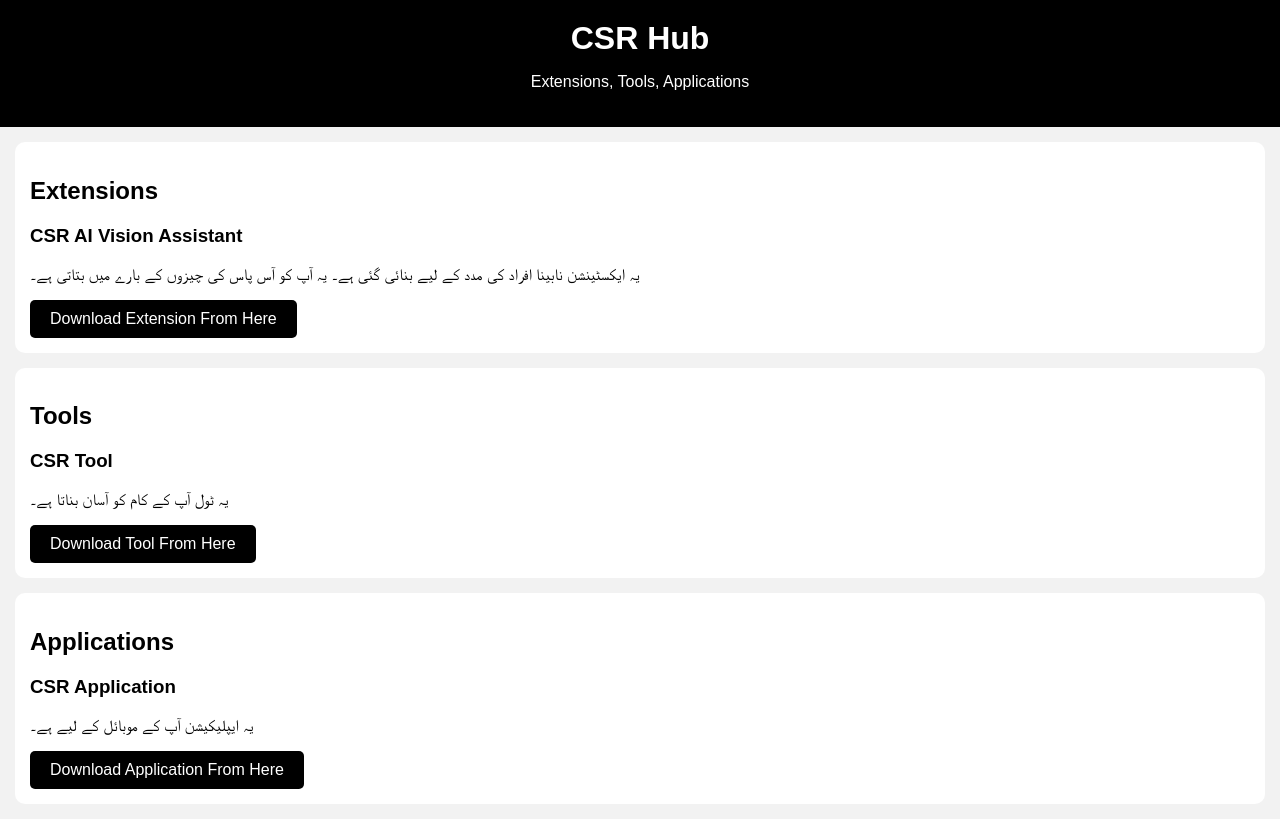
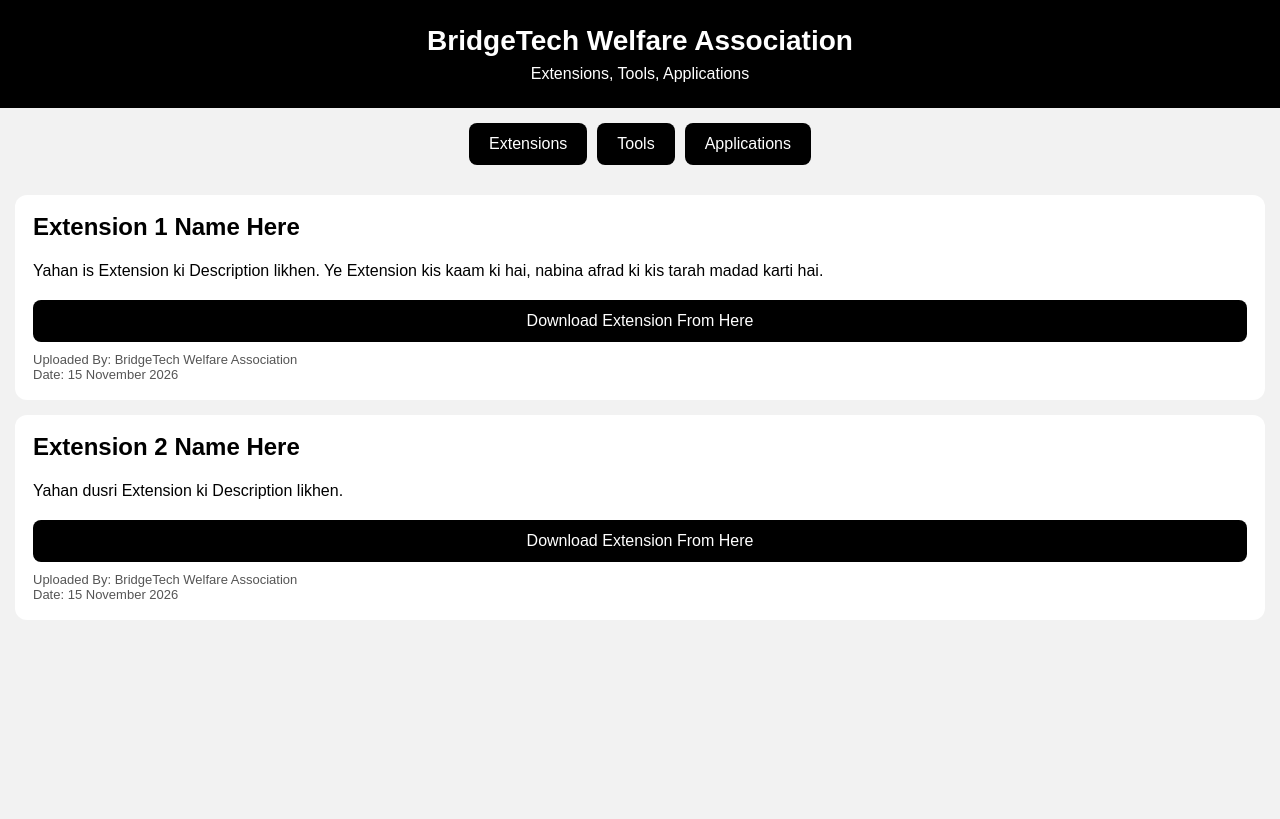
Before and after one commit to bridgetechwelfare-web/bridgetechwelfare-web.github.io, a plain HTML site: page index.html in a window 1280 px wide. Drawn offline with Linux system fonts and the light colour scheme.

Commit message:
Update index.html

```diff
--- a/index.html
+++ b/index.html
@@ -1,49 +1,79 @@
 <!DOCTYPE html>
-<html lang="ur">
+<html lang="en">
 <head>
 <meta charset="UTF-8">
 <meta name="viewport" content="width=device-width, initial-scale=1.0">
-<title>CSR Hub - Extensions, Tools, Applications</title>
+<title>BridgeTech Welfare Association</title>
 <style>
-body{font-family:Arial; background:#f2f2f2; text-align:center; margin:0; padding:0}
-header{background:#000; color:#fff; padding:20px}
-h1{margin:0}
-.box{background:#fff; margin:15px; padding:15px; border-radius:10px; text-align:left}
-h2{color:#000}
-button{background:#000; color:#fff; padding:10px 20px; border:none; border-radius:5px; font-size:16px}
-a{color:#fff; text-decoration:none}
+body{font-family:Arial,sans-serif;background:#f2f2f2;margin:0;padding:0}
+.header{background:#000;color:#fff;text-align:center;padding:25px 15px}
+.header h1{margin:0;font-size:28px}
+.header p{margin:8px 0 0 0}
+.menu{display:flex;justify-content:center;gap:10px;padding:15px;flex-wrap:wrap}
+.menu button{background:#000;color:#fff;border:none;padding:12px 20px;border-radius:8px;font-size:16px;cursor:pointer}
+.card{background:#fff;margin:15px;border-radius:12px;padding:18px}
+.card h2{margin:0 0 8px 0}
+.card p{line-height:1.7}
+.down{display:block;background:#000;color:#fff;text-align:center;padding:12px;border-radius:8px;text-decoration:none;margin-top:12px;font-size:16px}
+.meta{font-size:13px;color:#555;margin-top:10px}
+.hidden{display:none}
 </style>
 </head>
 <body>
 
-<header>
-<h1>CSR Hub</h1>
+<div class="header">
+<h1>BridgeTech Welfare Association</h1>
 <p>Extensions, Tools, Applications</p>
-</header>
-
-<!-- Extensions -->
-<div class="box">
-<h2>Extensions</h2>
-<h3>CSR AI Vision Assistant</h3>
-<p>یہ ایکسٹینشن نابینا افراد کی مدد کے لیے بنائی گئی ہے۔ یہ آپ کو آس پاس کی چیزوں کے بارے میں بتاتی ہے۔</p>
-<button><a href="CSR-AI-Vision-Assistant.zip">Download Extension From Here</a></button>
 </div>
 
-<!-- Tools -->
-<div class="box">
-<h2>Tools</h2>
-<h3>CSR Tool</h3>
-<p>یہ ٹول آپ کے کام کو آسان بناتا ہے۔</p>
-<button><a href="#">Download Tool From Here</a></button>
+<div class="menu">
+<button onclick="show('ext')">Extensions</button>
+<button onclick="show('tools')">Tools</button>
+<button onclick="show('apps')">Applications</button>
 </div>
 
-<!-- Applications -->
-<div class="box">
-<h2>Applications</h2>
-<h3>CSR Application</h3>
-<p>یہ ایپلیکیشن آپ کے موبائل کے لیے ہے۔</p>
-<button><a href="#">Download Application From Here</a></button>
+<div id="ext">
+<div class="card">
+<h2>Extension 1 Name Here</h2>
+<p>Yahan is Extension ki Description likhen. Ye Extension kis kaam ki hai, nabina afrad ki kis tarah madad karti hai.</p>
+<a class="down" href="#">Download Extension From Here</a>
+<div class="meta">Uploaded By: BridgeTech Welfare Association<br>Date: 15 November 2026</div>
 </div>
+
+<div class="card">
+<h2>Extension 2 Name Here</h2>
+<p>Yahan dusri Extension ki Description likhen.</p>
+<a class="down" href="#">Download Extension From Here</a>
+<div class="meta">Uploaded By: BridgeTech Welfare Association<br>Date: 15 November 2026</div>
+</div>
+</div>
+
+<div id="tools" class="hidden">
+<div class="card">
+<h2>Tool 1 Name Here</h2>
+<p>Yahan Tool ki Description likhen.</p>
+<a class="down" href="#">Download Tool From Here</a>
+<div class="meta">Uploaded By: BridgeTech Welfare Association<br>Date: 15 November 2026</div>
+</div>
+</div>
+
+<div id="apps" class="hidden">
+<div class="card">
+<h2>Application 1 Name Here</h2>
+<p>Yahan Application ki Description likhen.</p>
+<a class="down" href="#">Download Application From Here</a>
+<div class="meta">Uploaded By: BridgeTech Welfare Association<br>Date: 15 November 2026</div>
+</div>
+</div>
+
+<script>
+function show(id){
+document.getElementById('ext').classList.add('hidden');
+document.getElementById('tools').classList.add('hidden');
+document.getElementById('apps').classList.add('hidden');
+document.getElementById(id).classList.remove('hidden');
+}
+</script>
 
 </body>
 </html>
```
